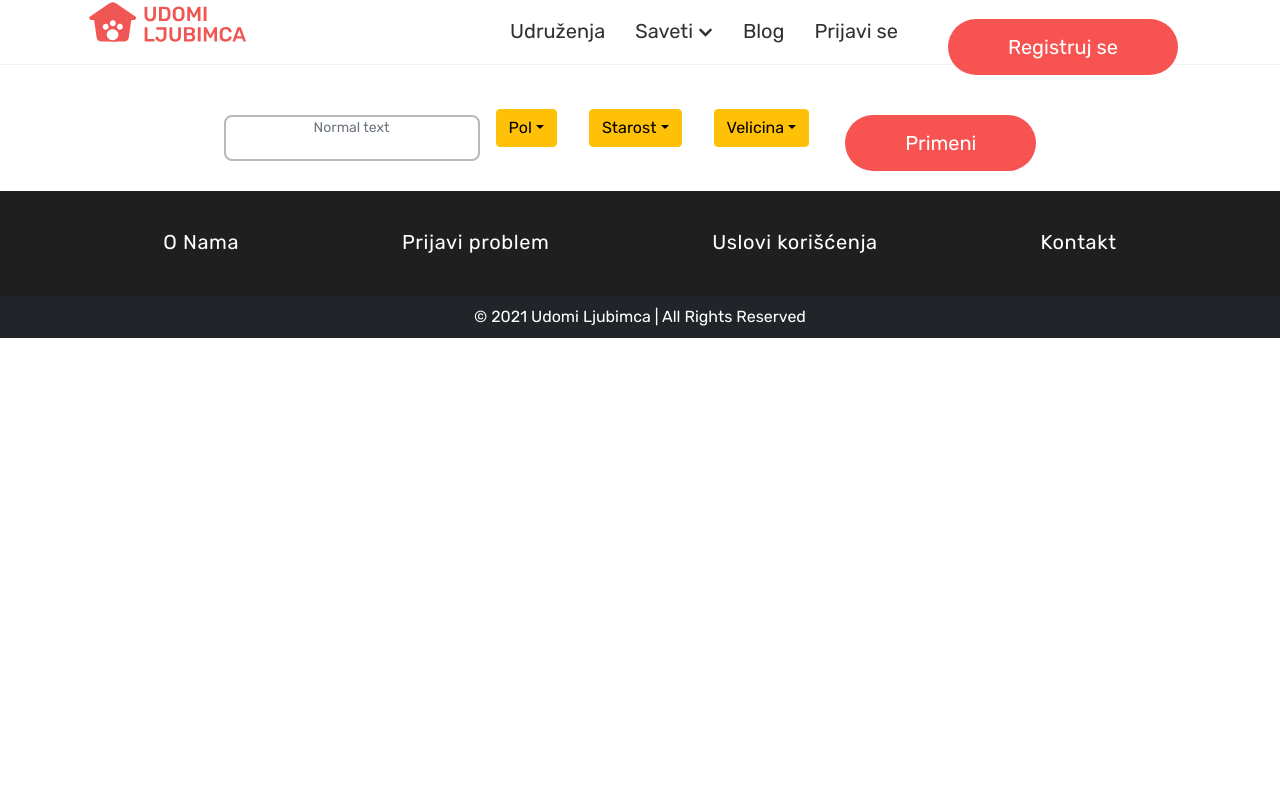
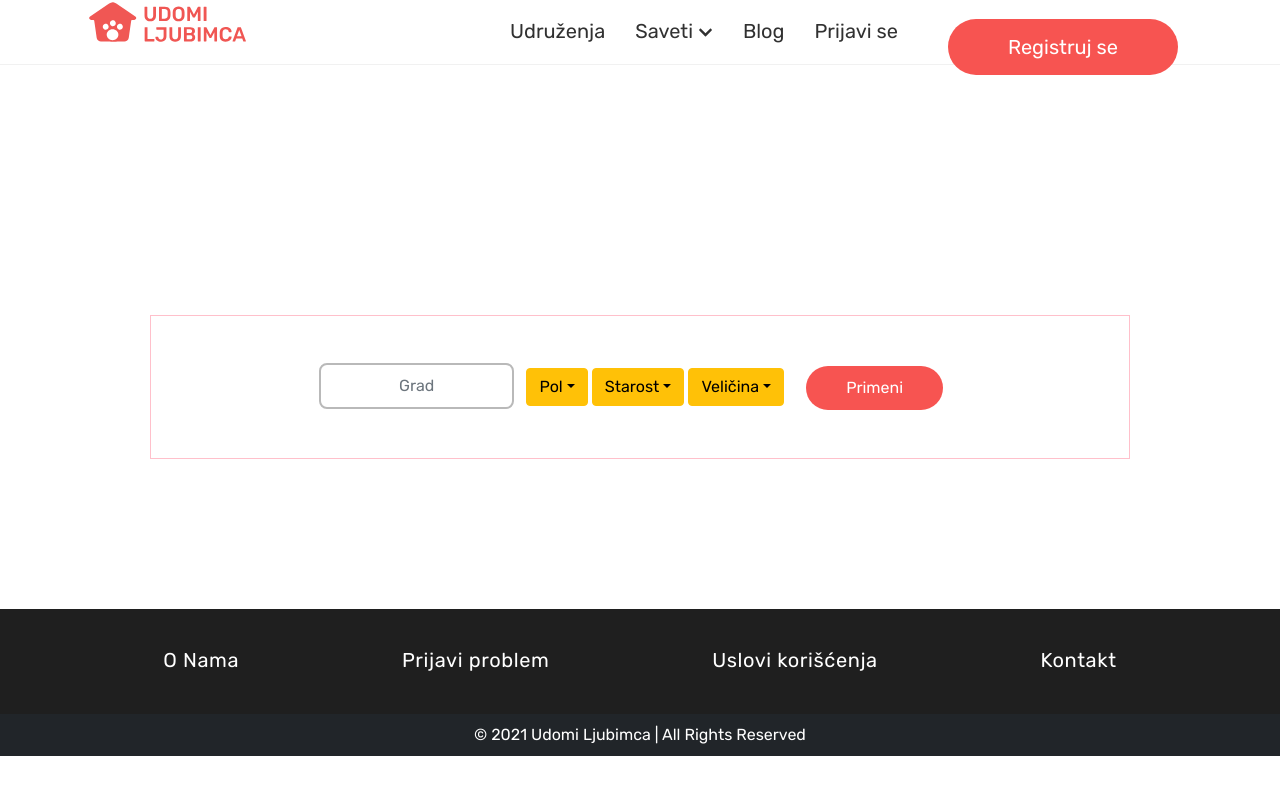
Before and after one commit to udomiljubimca/udomiljubimca-frontend, a React (Create React App) app in the folder frontend/: page /test in a window 1280 px wide. Shown: the top 794 px of the page. Built offline with nearby package versions, Linux system fonts and the light colour scheme.

Commit message:
Added function for logging values

```diff
--- a/frontend/src/components/Filter/Filter.css
+++ b/frontend/src/components/Filter/Filter.css
@@ -2,8 +2,36 @@
   margin: 0;
   padding: 0;
 }
+
+.filters {
+  border: 1px solid pink;
+}
+.d-inline {
+  margin: 2px;
+  color: white;
+}
+
 .input {
   max-width: 20%;
-  padding-bottom: 25px !important;
   text-align: center;
+  margin-right: 10px;
 }
+.input:focus {
+  border-color: #f9ae05;
+  box-shadow: 0 0 0 0.2rem rgba(249, 174, 5, 0.5);
+}
+
+#primeni {
+  border-radius: 30px;
+  font-size: 1rem;
+  text-align: center;
+  color: var(--white);
+  text-decoration: none;
+  line-height: 44px;
+  cursor: pointer;
+  padding: 0 2.5em;
+  box-sizing: border-box;
+  background: var(--red);
+  border: 0;
+  margin-bottom: 48px;
+}
--- a/frontend/src/components/Filter/Filter.js
+++ b/frontend/src/components/Filter/Filter.js
@@ -1,53 +1,75 @@
-import React from "react";
+import React, { useState } from "react";
 import { Dropdown, Button, Form } from "react-bootstrap";
 import "./Filter.css";
 
 export default function Filter() {
+  const [selected, setSelected] = useState([]);
+  const [dropdownValues, setDropdownValues] = useState([]);
+  const [city, setCity] = useState("");
+
+  const handleSelect = (e) => {
+    console.log(e);
+    setDropdownValues([...dropdownValues, e]);
+  };
+
+  const handleInput = (e) => {
+    setCity(e.target.value);
+    console.log(city);
+  };
+
+  const handleSubmit = () => {
+    setSelected([...dropdownValues, city]);
+    console.log("selected values are", selected);
+  };
+
   return (
-    <>
+    <div className="filters">
       <Form.Control
-        className="d-inline input"
+        className="d-inline input text-center"
         type="text"
-        placeholder="Normal text"
-        size="sm"
+        placeholder="Grad"
+        size="m"
+        id="input"
+        onChange={handleInput}
       />
-      <Dropdown className="d-inline dropdown-item">
-        <Dropdown.Toggle id="dropdown-autoclose-true" variant="warning">
-          Pol
-        </Dropdown.Toggle>
+      <Dropdown className="d-inline" onSelect={handleSelect}>
+        <Dropdown.Toggle variant="warning">Pol</Dropdown.Toggle>
 
         <Dropdown.Menu>
-          <Dropdown.Item href="#">Svi</Dropdown.Item>
-          <Dropdown.Item href="#">Muski</Dropdown.Item>
-          <Dropdown.Item href="#">Zenski</Dropdown.Item>
+          <Dropdown.Item eventKey="svi">Svi</Dropdown.Item>
+          <Dropdown.Item eventKey="muski">Muški</Dropdown.Item>
+          <Dropdown.Item eventKey="zenski">Ženski</Dropdown.Item>
         </Dropdown.Menu>
       </Dropdown>
-      <Dropdown className="d-inline dropdown-item">
+      <Dropdown className="d-inline" onSelect={handleSelect}>
         <Dropdown.Toggle id="dropdown-autoclose-true" variant="warning">
           Starost
         </Dropdown.Toggle>
 
         <Dropdown.Menu>
-          <Dropdown.Item href="#">Svi</Dropdown.Item>
-          <Dropdown.Item href="#">Junior</Dropdown.Item>
-          <Dropdown.Item href="#">Adult</Dropdown.Item>
-          <Dropdown.Item href="#">Senior</Dropdown.Item>
+          <Dropdown.Item eventKey="svi">Svi</Dropdown.Item>
+          <Dropdown.Item eventKey="junior">Junior</Dropdown.Item>
+          <Dropdown.Item eventKey="adult">Adult</Dropdown.Item>
+          <Dropdown.Item eventKey="senior">Senior</Dropdown.Item>
         </Dropdown.Menu>
       </Dropdown>
-      <Dropdown className="d-inline dropdown-item">
+      <Dropdown className="d-inline" onSelect={handleSelect}>
         <Dropdown.Toggle id="dropdown-autoclose-true" variant="warning">
-          Velicina
+          Veličina
         </Dropdown.Toggle>
 
         <Dropdown.Menu>
-          <Dropdown.Item href="#">Svi</Dropdown.Item>
-          <Dropdown.Item href="#">Mali</Dropdown.Item>
-          <Dropdown.Item href="#">Srednji</Dropdown.Item>
-          <Dropdown.Item href="#">Veliki</Dropdown.Item>
+          <Dropdown.Item eventKey="svi">Svi</Dropdown.Item>
+          <Dropdown.Item eventKey="mali">Mali</Dropdown.Item>
+          <Dropdown.Item eventKey="srednji">Srednji</Dropdown.Item>
+          <Dropdown.Item eventKey="veliki">Veliki</Dropdown.Item>
         </Dropdown.Menu>
       </Dropdown>
 
-      <Button className="custom-btn btn-primary">Primeni</Button>
-    </>
+      <Button className="btn-primary" id="primeni" onClick={handleSubmit}>
+        Primeni
+      </Button>
+      {}
+    </div>
   );
 }
--- a/frontend/src/pages/TestPage.js
+++ b/frontend/src/pages/TestPage.js
@@ -1,12 +1,13 @@
+/* eslint-disable no-unused-vars */
 import React from "react";
 import DeletePhoto from "../components/Modals/DeletePhoto/DeletePhoto";
 import SuccessMessage from "../components/Modals/SuccessMessage/SuccessMessage";
 import Filter from "../components/Filter/Filter";
 
-// Route created for testing modals and new content
+// Route created for testing new content
 export default function TestPage() {
   return (
-    <div>
+    <div style={{ marginTop: "100px", padding: "150px" }}>
       {/* <DeletePhoto />
       <SuccessMessage /> */}
       <Filter />
```
